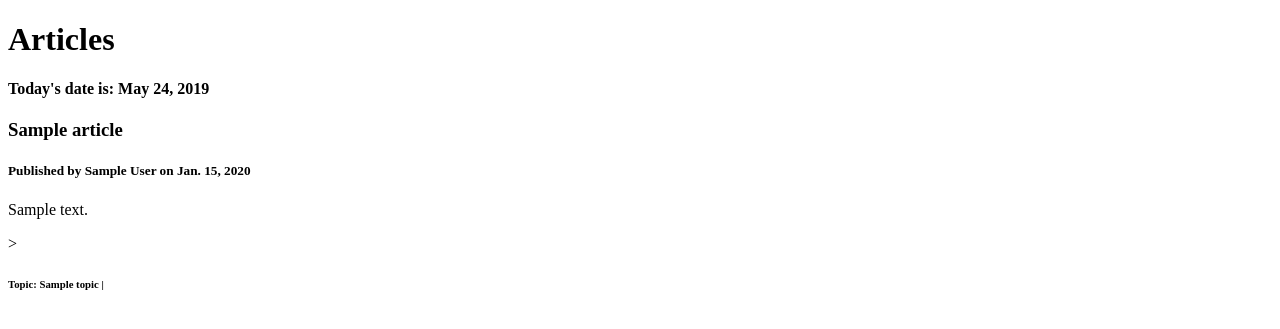
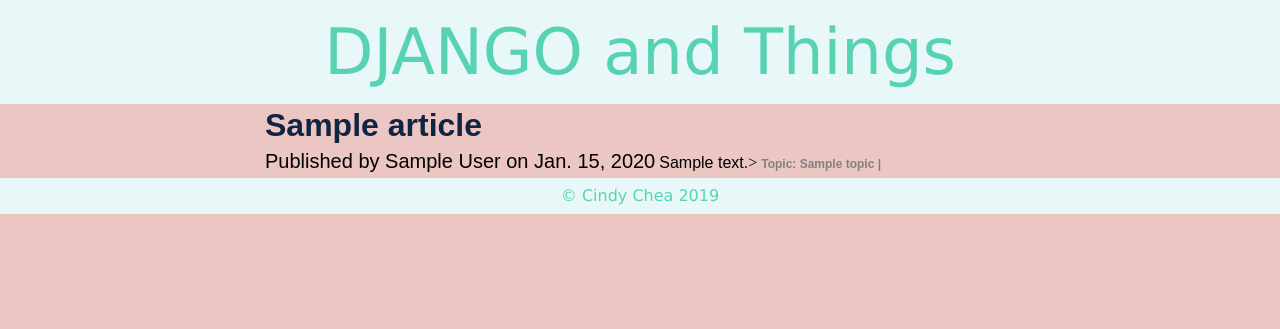
Before and after one commit to cindychea/django_blog, a Django app: page /home/ in a window 1280 px wide. Shown: the top 329 px of the page. Run offline with Django 3.2, Linux system fonts and the light colour scheme; tables that the repository leaves empty hold one stand-in row (values such as "Sample post"); some libraries are stand-ins or nearby versions.

Commit message:
completed part 3 of django blog exercise

```diff
--- /dev/null
+++ b/blog/static/css/main.css
@@ -0,0 +1,69 @@
+* {
+    box-sizing: border-box;
+}
+html {
+    background-color: #ebc6c3;
+}
+.title {
+    font-family: 'Lucida Sans', 'Lucida Sans Regular', 'Lucida Grande', 'Lucida Sans Unicode', Geneva, Verdana, sans-serif;
+    font-size: 4em;
+    color: #57d3b4;
+    background-color: #e8f7f7;
+
+    padding: 20px;
+    text-align: center;
+}
+main {
+    background-color: #ebc6c3;
+    width: 80%;
+    max-width: 750px;
+    margin: 0 auto;
+}
+.article_title {
+    display:block;
+    font-family: Arial, Helvetica, sans-serif;
+    font-size: 2em;
+    color: #102542;
+    text-decoration: none;
+    padding: 5px 0px;
+    font-weight: bold;
+}
+.publish {
+    display:inline-block;
+    font-family: Arial, Helvetica, sans-serif;
+    font-size: 1.25em;
+    color: black;
+    padding: 5px 0px;
+}
+.body {
+    display:inline-block;
+    font-family: Arial, Helvetica, sans-serif;
+    font-size: 1em;
+    color: black;
+    padding: 5px 0px;
+    line-height: 1.25em;
+    text-align: justify;
+}
+.topic {
+    display:inline-block;
+    font-family: Arial, Helvetica, sans-serif;
+    font-size: 0.75em;
+    color: grey;
+    padding: 5px 0px;
+    font-weight: bold;
+}
+.back {
+    display:block;
+    font-family: Arial, Helvetica, sans-serif;
+    font-size: 1em;
+    color: navy;
+    text-decoration: none;
+    padding: 10px 0px;
+}
+footer {
+    font-family: 'Lucida Sans', 'Lucida Sans Regular', 'Lucida Grande', 'Lucida Sans Unicode', Geneva, Verdana, sans-serif;
+    color: #57d3b4;
+    background-color: #e8f7f7;
+    padding: 10px;
+    text-align: center;
+}
--- /dev/null
+++ b/blog/templates/base.html
@@ -0,0 +1,24 @@
+<!DOCTYPE html>
+<html lang="en">
+<head>
+    <meta charset="UTF-8">
+    <meta name="viewport" content="width=device-width, initial-scale=1.0">
+    <meta http-equiv="X-UA-Compatible" content="ie=edge">
+    {% load staticfiles %}
+    <link rel="stylesheet" href="https://cdnjs.cloudflare.com/ajax/libs/meyer-reset/2.0/reset.css">
+    <link rel="stylesheet" href="{% static 'css/main.css' %}">
+    <title>{{ title }}</title>
+</head>
+<body>
+    <header>
+        <h1 class="title">DJANGO and Things</h1>
+    </header>
+    <main>
+        {% block content %}
+        {% endblock %}
+    </main>
+    <footer>
+        &copy; Cindy Chea 2019
+    </footer>
+</body>
+</html>
--- a/blog/templates/index.html
+++ b/blog/templates/index.html
@@ -1,26 +1,16 @@
-<!DOCTYPE html>
-<html lang="en">
-<head>
-    <meta charset="UTF-8">
-    <meta name="viewport" content="width=device-width, initial-scale=1.0">
-    <meta http-equiv="X-UA-Compatible" content="ie=edge">
-    <title>Home</title>
-</head>
-<body>
-    <h1>Articles</h1>
-    <h4>Today's date is: {{ current_date }}</h4>
-    <section>
+{% extends 'base.html' %}
+{% block content %}
+
         {% for article in articles %}
-            <h3>{{ article.title }}</h3>
-            <h5>Published by {{ article.author }} on {{ article.published_date }}</h5>
-            <p>{{ article.body }}</p>>
-            <h6>
+            <h3><a class="article_title" href="{% url 'article_page' id=article.id %}">{{ article.title }}</a></h3>
+            <h5 class="publish">Published by {{ article.author }} on {{ article.published_date }}</h5>
+            <p class="body">{{ article.body }}</p>>
+            <h6 class="topic">
                 Topic:
                     {% for topic in article.topic.all %}
                         {{ topic.name }} |
                     {% endfor %}
             </h6>
         {% endfor %}
-    </section>
-</body>
-</html>
+
+{% endblock %}
--- a/blog/urls.py
+++ b/blog/urls.py
@@ -13,12 +13,13 @@
     1. Import the include() function: from django.urls import include, path
     2. Add a URL to urlpatterns:  path('blog/', include('blog.urls'))
 """
-from blog.views import root, home_page
+from blog.views import root, home_page, article_page
 from django.urls import path
 from django.contrib import admin
 
 urlpatterns = [
     path('', root),
-    path('home/', home_page),
+    path('home/', home_page, name='home'),
     path('admin/', admin.site.urls),
+    path('article/<int:id>', article_page, name='article_page')
 ]
--- a/blog/views.py
+++ b/blog/views.py
@@ -9,8 +9,17 @@
 def home_page(request):
     today = date.today()
     context = {
-        'current_date': today,
+        'title': 'DJANGO Blog',
         'articles': Article.objects.filter(draft=False).order_by('-published_date')
     }
     response = render(request, 'index.html', context)
     return HttpResponse(response)
+
+def article_page(request, id):
+    article = Article.objects.get(pk=id)
+    context = {
+        'title': 'DJANGO Article',
+        'article': article
+    }
+    response = render(request, 'article_page.html', context)
+    return HttpResponse(response)
```
Also changed, not shown: blog/templates/article_page.html (added, +11 -0 lines).
